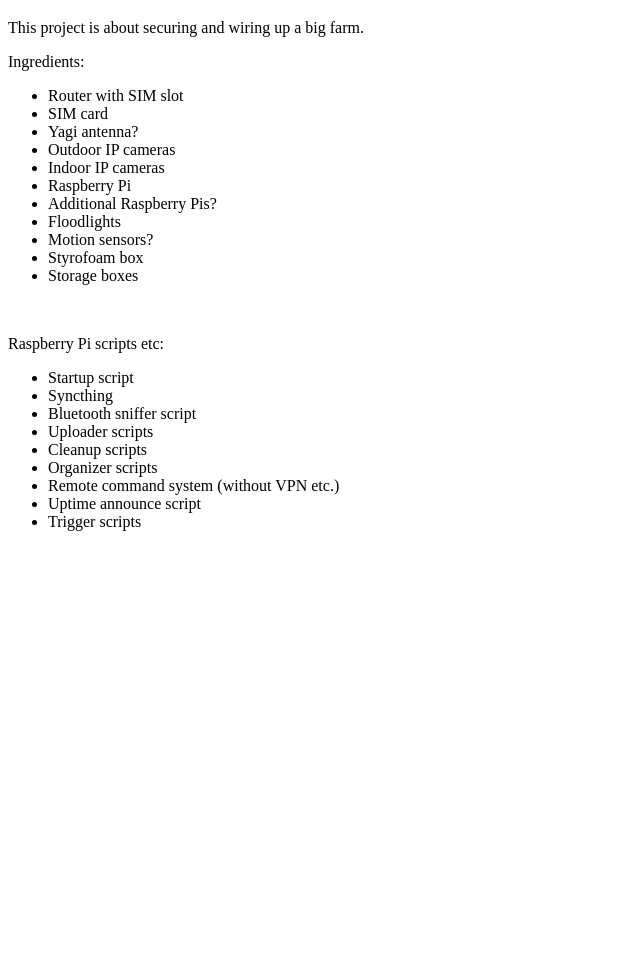
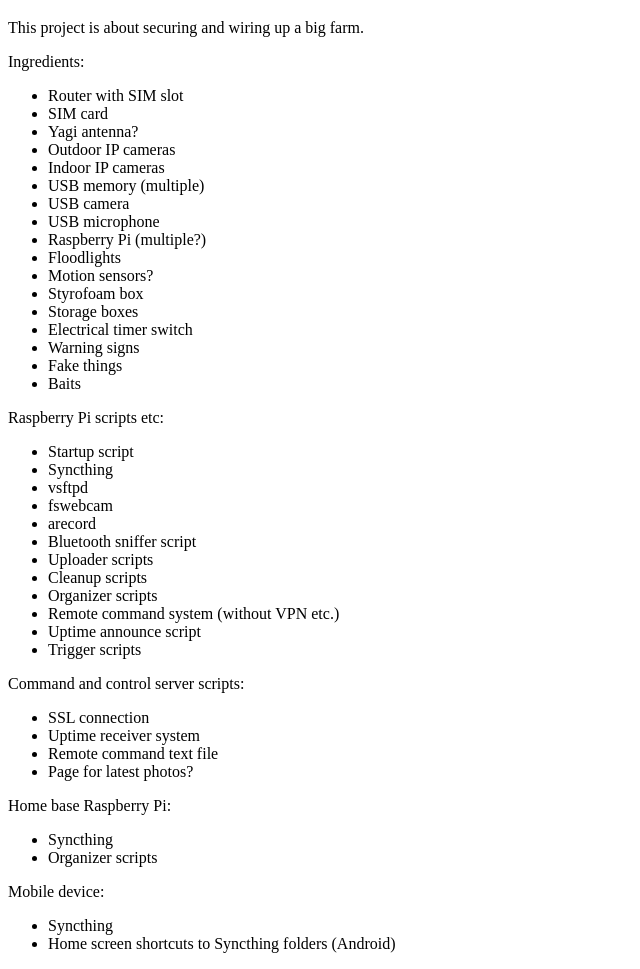
Before and after one commit to bigbrotherfarm/bigbrotherfarm.github.io, a plain HTML site: page index.html in a window 1280 px wide. Shown: the part 61-1030 px from the top of the page, without its empty margins (0-640 px from the left). Before the commit the page ends 800 px from the top, so only its background shows below. Drawn offline with Linux system fonts and the light colour scheme.

Commit message:
Longer list

```diff
--- a/index.html
+++ b/index.html
@@ -13,18 +13,27 @@
   <li>Yagi antenna?</li>
   <li>Outdoor IP cameras</li>
   <li>Indoor IP cameras</li>
-  <li>Raspberry Pi</li>
-  <li>Additional Raspberry Pis?</li>
+  <li>USB memory (multiple)</li>
+  <li>USB camera</li>
+  <li>USB microphone</li>
+  <li>Raspberry Pi (multiple?)</li>
   <li>Floodlights</li>
   <li>Motion sensors?</li>
   <li>Styrofoam box</li>
   <li>Storage boxes</li>
+  <li>Electrical timer switch</li>
+  <li>Warning signs</li>
+  <li>Fake things</li>
+  <li>Baits</li>
 </ul></p>
-<br>
+
 <p>Raspberry Pi scripts etc:
 <ul>
   <li>Startup script</li>
   <li>Syncthing</li>
+  <li>vsftpd</li>
+  <li>fswebcam</li>
+  <li>arecord</li>
   <li>Bluetooth sniffer script</li>
   <li>Uploader scripts</li>
   <li>Cleanup scripts</li>
@@ -33,5 +42,25 @@
   <li>Uptime announce script</li>
   <li>Trigger scripts</li>
 </ul></p>
+
+<p>Command and control server scripts:
+<ul>
+  <li>SSL connection</li>
+  <li>Uptime receiver system</li>
+  <li>Remote command text file</li>
+  <li>Page for latest photos?</li>
+</ul></p>
+
+<p>Home base Raspberry Pi:
+<ul>
+  <li>Syncthing</li>
+  <li>Organizer scripts</li>
+</ul></p>
+
+<p>Mobile device:
+<ul>
+  <li>Syncthing</li>
+  <li>Home screen shortcuts to Syncthing folders (Android)</li>
+</ul></p>
 </body>
 </html>
```
